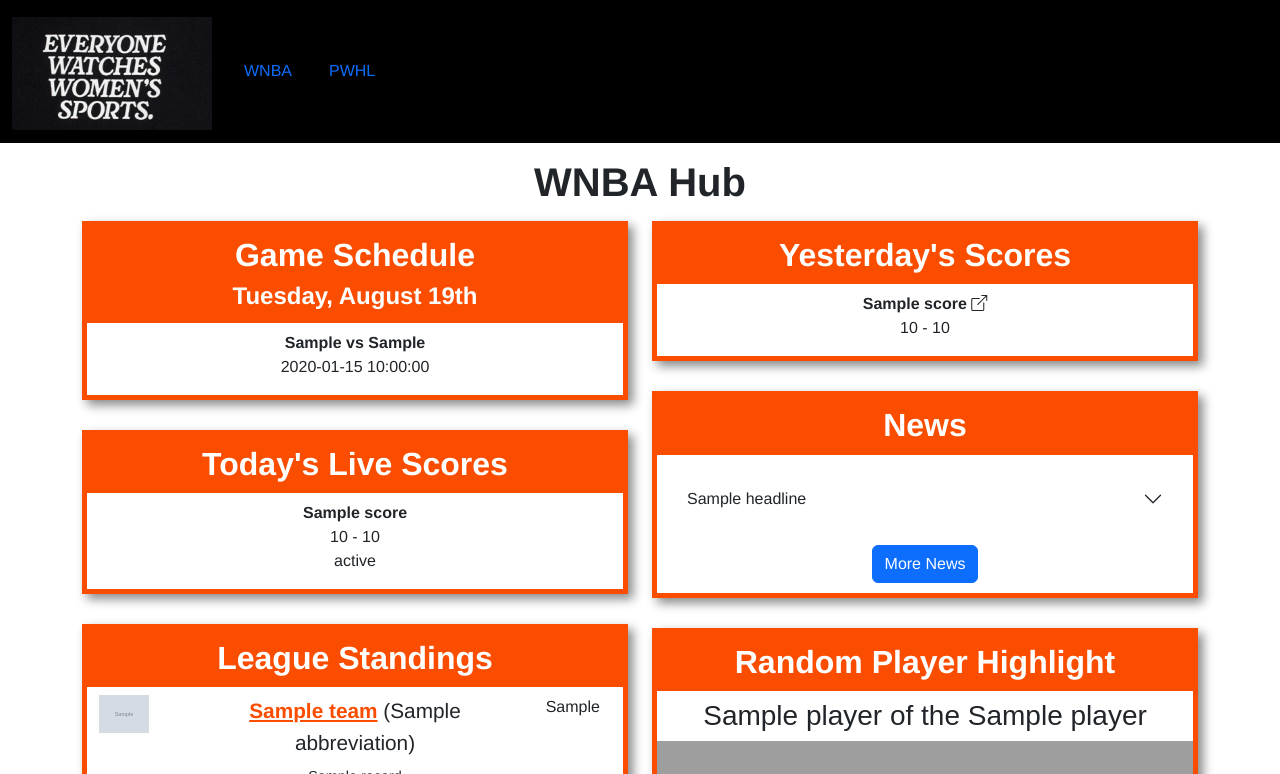
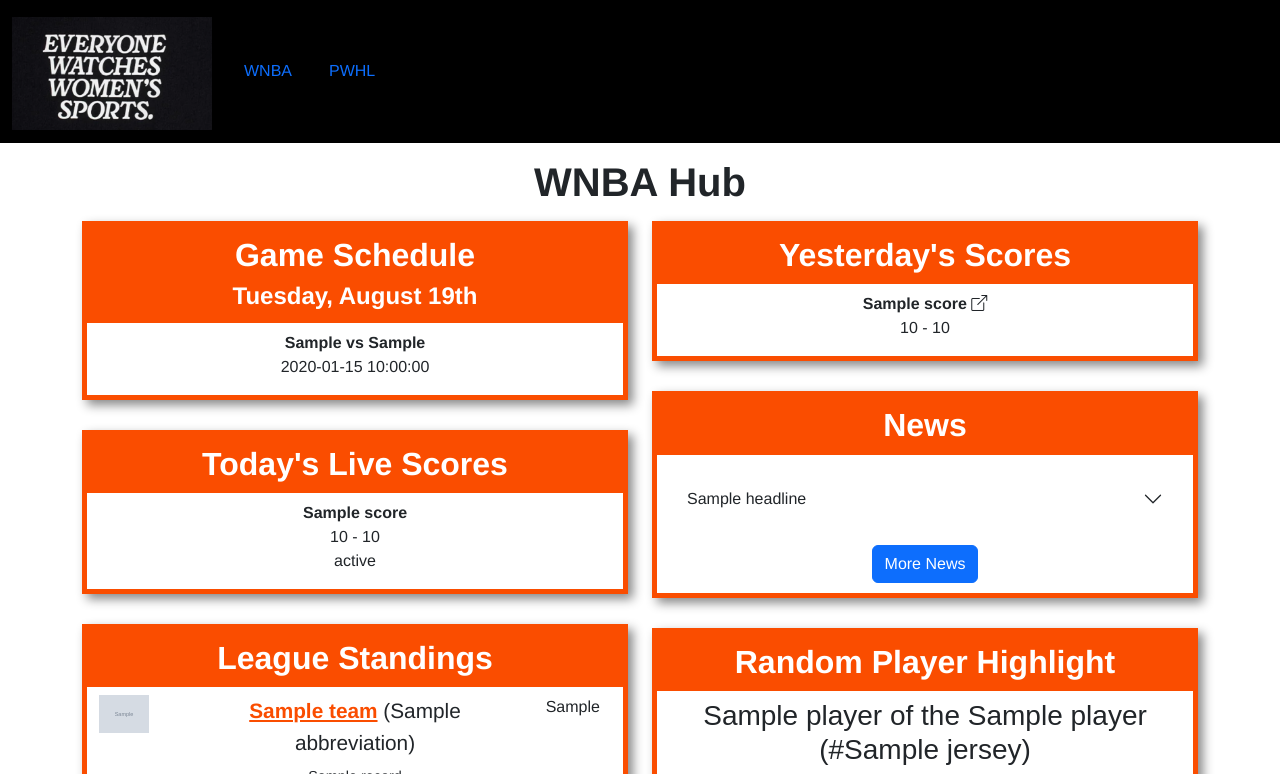
Before and after one commit to gnemzek/sports-hub, a Flask app: template templates/wnba-home.html in a window 1280 px wide. Shown: the top 774 px of the page. Run offline with Flask 3, Linux system fonts and the light colour scheme; the template is opened without the code that fills it: most values are stand-ins (such as "Sample title", 1, 10 or a date in 2020); grey boxes marked "Sample" are stand-in pictures; a map, chart or similar area stays blank; some web fonts are replaced; grey boxes are pictures that could not be loaded.

Commit message:
Added player jersey number to random highlight

```diff
--- a/helpersWNBA.py
+++ b/helpersWNBA.py
@@ -382,7 +382,8 @@
                 "id":player["playerId"],
                 "name": player["fullName"],
                 "headshot": player["headshot"],
-                "team_name": random_team_id["team_name"]
+                "team_name": random_team_id["team_name"],
+                "jersey": player["jersey"]
             })
 
 
@@ -426,6 +427,7 @@
             "name": random_player["name"],
             "headshot": random_player["headshot"],
             "team_name": random_player["team_name"],
+            "jersey": random_player["jersey"],
             "PPG": data["player_overview"]["statistics"]["splits"][0]["stats"][2],
             "APG": data["player_overview"]["statistics"]["splits"][0]["stats"][4],
             "TPP": data["player_overview"]["statistics"]["splits"][0]["stats"][9],
--- a/templates/wnba-home.html
+++ b/templates/wnba-home.html
@@ -229,7 +229,7 @@
         <div class="random-player">
             <h2>Random Player Highlight</h2>
              {% for player in random_player %}
-            <h3 class="random-player-name">{{player.name}} of the {{player.team_name}}</h3>
+            <h3 class="random-player-name">{{player.name}} of the {{player.team_name}} (#{{player.jersey}})</h3>
             <img class="img-fluid random-player-headshot" src="{{player.headshot}}">
             <div class="row player-stats-row">
               <div class="col-4 stats-wrapper">
```
